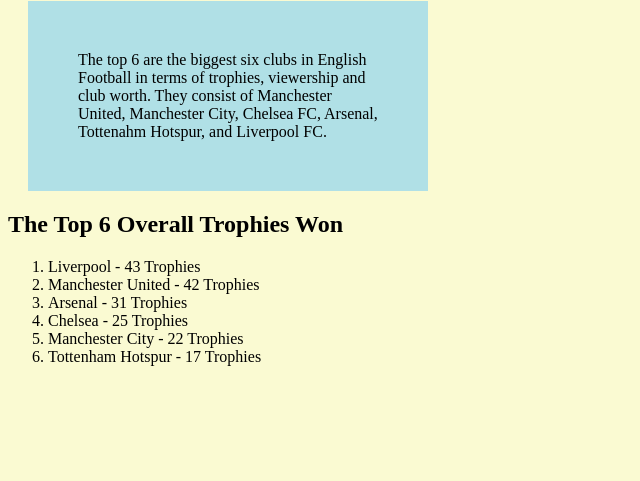
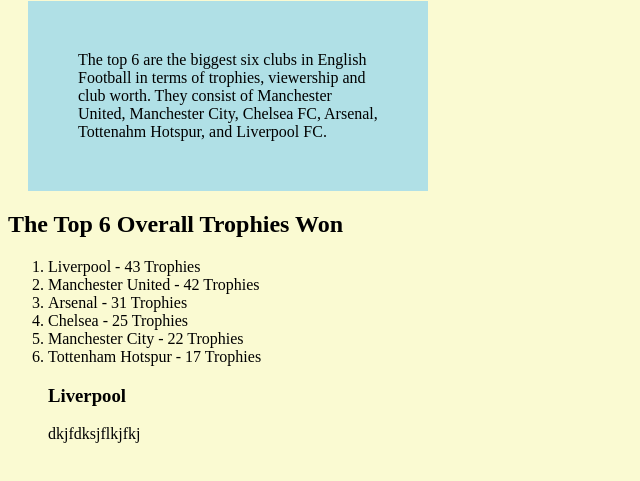
Before and after one commit to MohammadAbuLughod/Website-Project, a plain HTML site: page WebsiteProject.html in a window 1280 px wide. Shown: the part 79-560 px from the top of the page, without its empty margins (0-640 px from the left). Drawn offline with Linux system fonts and the light colour scheme.

Commit message:
Update WebsiteProject.html

```diff
--- a/WebsiteProject.html
+++ b/WebsiteProject.html
@@ -26,3 +26,7 @@ div {
 	<li>Chelsea - 25 Trophies</li>
 	<li>Manchester City - 22 Trophies</li>
 	<li>Tottenham Hotspur - 17 Trophies</li>
+<h3> Liverpool </h3>
+<p>dkjfdksjflkjfkj</p>
+<style> p.double {border-style: double;}
+</style>
```
